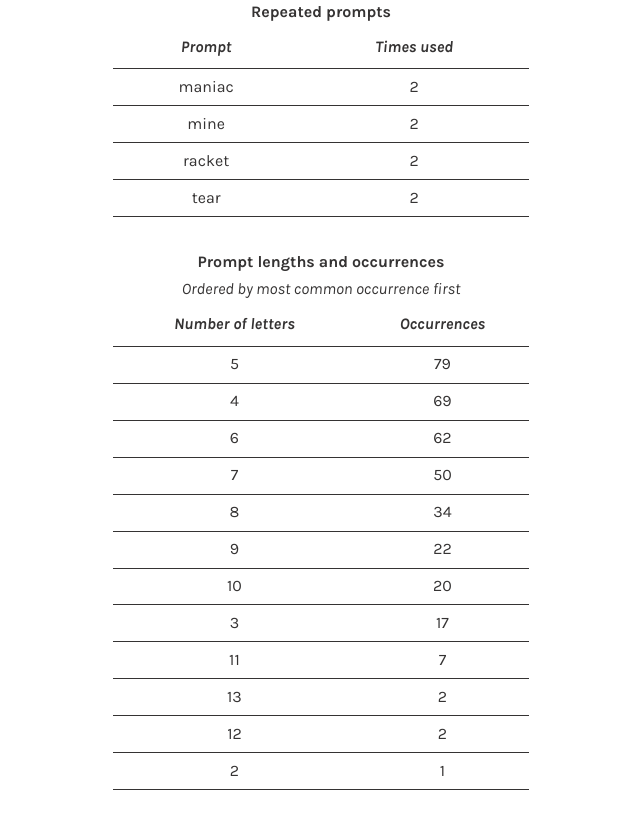
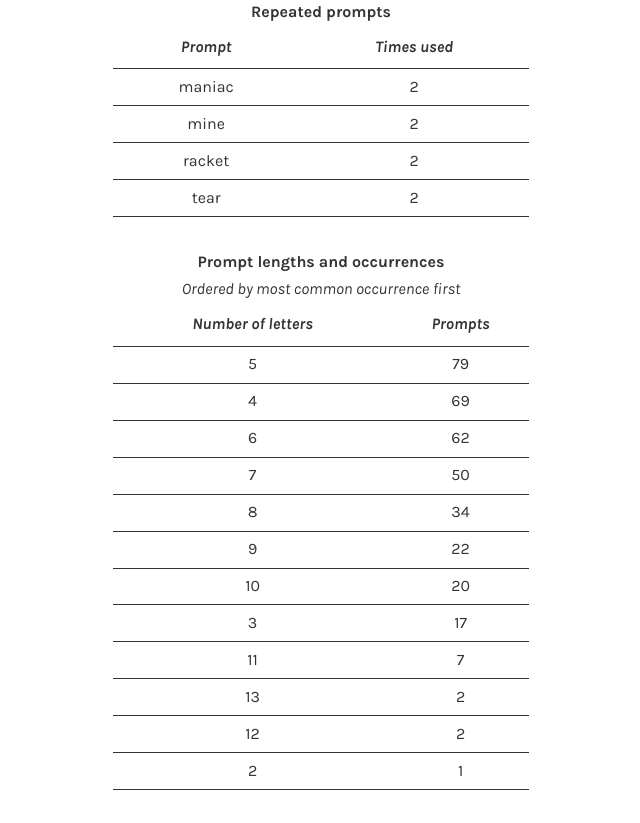
Before and after one commit to vss365today/web, a Flask app: template src/templates/stats/years/2022.html in a window 1280 px wide. Shown: the part 1026-1849 px from the top of the page, without its empty margins (319-959 px from the left). Run offline with Flask 2, Linux system fonts and the light colour scheme; the template is opened without the code that fills it, so the values that code supplies are empty; parts of the project's set-up code (start-up, migrations or seed data) failed here and were passed over.

Commit message:
make column header match 2016 version

```diff
--- a/src/templates/stats/years/2022.html
+++ b/src/templates/stats/years/2022.html
@@ -94,7 +94,7 @@
       </caption>
       <tr>
         <th>Number of letters</th>
-        <th>Occurrences</th>
+        <th>Prompts</th>
       </tr>
       <tr>
         <td>5</td>
```
